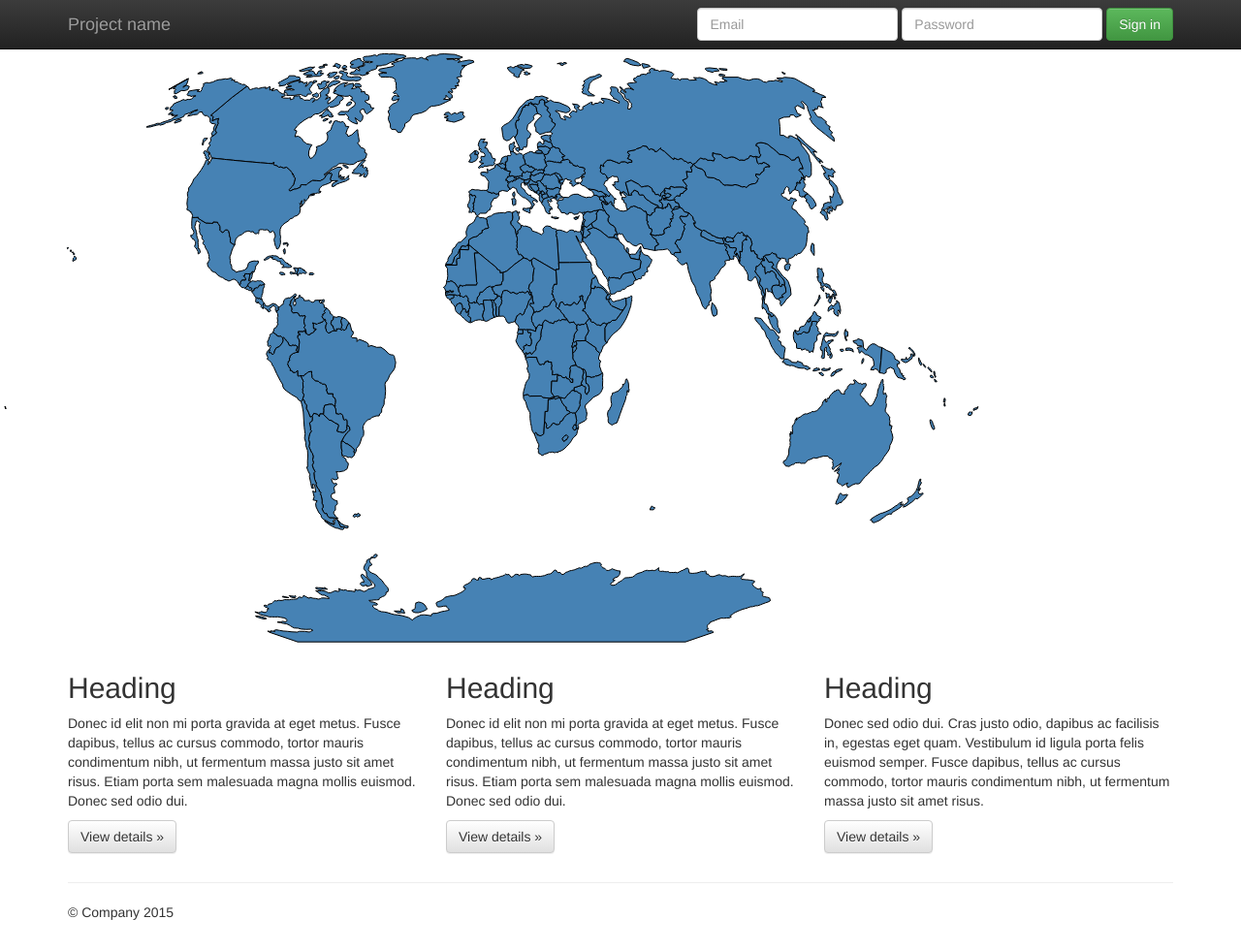
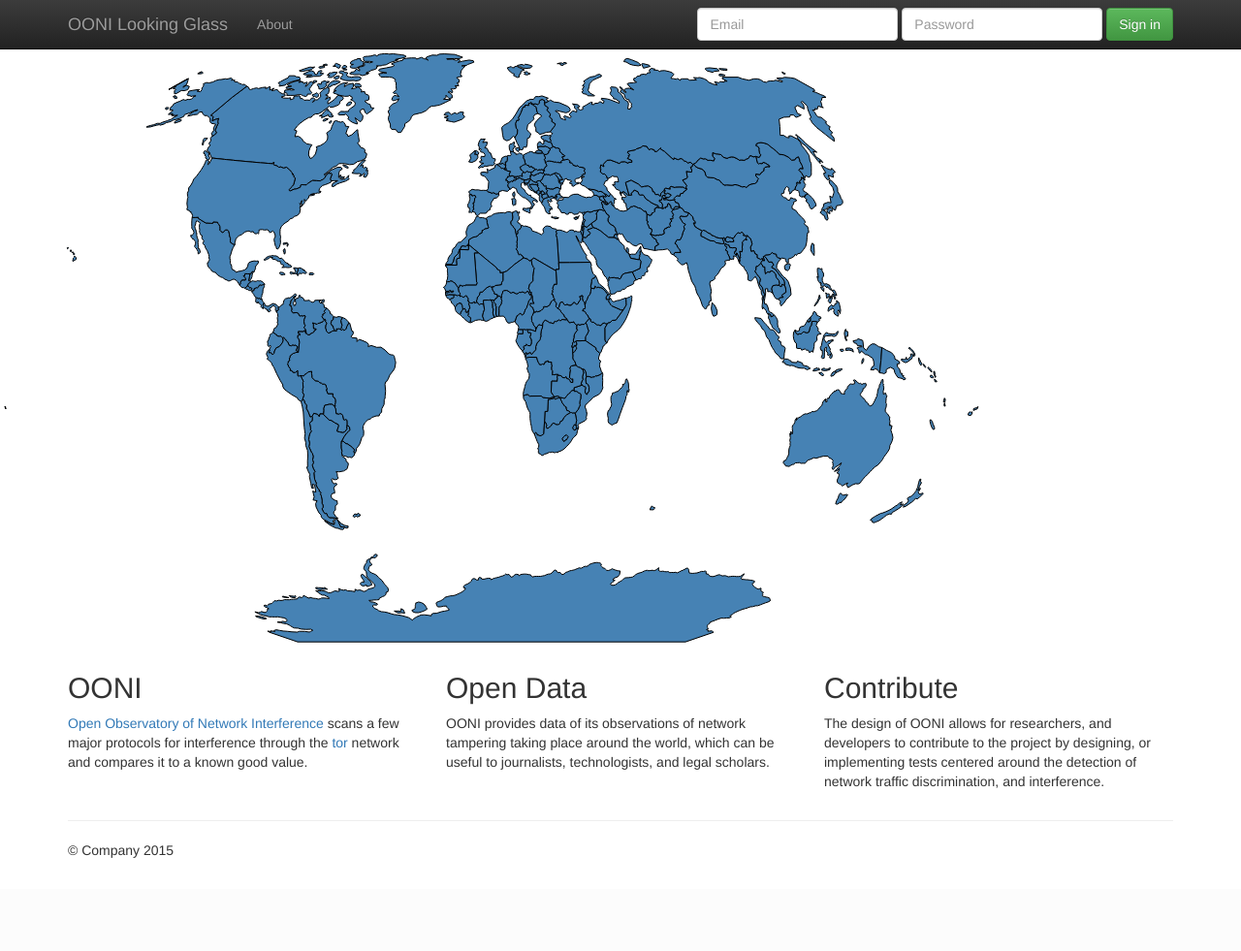
Before and after one commit to madebyjeffrey/ooni-looking-glass, a Flask app: page / in a window 1280 px wide. Shown: the whole page at 97% size. After the commit the page ends 885 px from the top, so only its background shows below. Run offline with Flask 2, Linux system fonts and the light colour scheme; some libraries are stand-ins or nearby versions.

Commit message:
Adding proper descriptions and about link

```diff
--- a/templates/index.html
+++ b/templates/index.html
@@ -42,9 +42,12 @@
             <span class="icon-bar"></span>
           </button>
 
-          <a class="navbar-brand" href="#">Project name</a>
+          <a class="navbar-brand" href="#">OONI Looking Glass</a>
         </div>
         <div id="navbar" class="navbar-collapse collapse">
+          <ul class="nav navbar-nav">
+          <li><a href="#">About</a></li>
+        </ul>
           <form class="navbar-form navbar-right" role="form">
             <div class="form-group">
               <input type="text" placeholder="Email" class="form-control">
@@ -65,19 +68,16 @@
       <!-- Example row of columns -->
       <div class="row">
         <div class="col-md-4">
-          <h2>Heading</h2>
-          <p>Donec id elit non mi porta gravida at eget metus. Fusce dapibus, tellus ac cursus commodo, tortor mauris condimentum nibh, ut fermentum massa justo sit amet risus. Etiam porta sem malesuada magna mollis euismod. Donec sed odio dui. </p>
-          <p><a class="btn btn-default" href="#" role="button">View details &raquo;</a></p>
+          <h2>OONI</h2>
+          <p><a href="https://ooni.torproject.org/">Open Observatory of Network Interference</a> scans a few major protocols for interference through the <a href="https://torproject.org/">tor</a> network and compares it to a known good value.</p>
         </div>
         <div class="col-md-4">
-          <h2>Heading</h2>
-          <p>Donec id elit non mi porta gravida at eget metus. Fusce dapibus, tellus ac cursus commodo, tortor mauris condimentum nibh, ut fermentum massa justo sit amet risus. Etiam porta sem malesuada magna mollis euismod. Donec sed odio dui. </p>
-          <p><a class="btn btn-default" href="#" role="button">View details &raquo;</a></p>
+          <h2>Open Data</h2>
+          <p>OONI provides data of its observations of network tampering taking place around the world, which can be useful to journalists, technologists, and legal scholars. </p>
        </div>
         <div class="col-md-4">
-          <h2>Heading</h2>
-          <p>Donec sed odio dui. Cras justo odio, dapibus ac facilisis in, egestas eget quam. Vestibulum id ligula porta felis euismod semper. Fusce dapibus, tellus ac cursus commodo, tortor mauris condimentum nibh, ut fermentum massa justo sit amet risus.</p>
-          <p><a class="btn btn-default" href="#" role="button">View details &raquo;</a></p>
+          <h2>Contribute</h2>
+          <p>The design of OONI allows for researchers, and developers to contribute to the project by designing, or implementing tests centered around the detection of network traffic discrimination, and interference.</p>
         </div>
       </div>
 
```
